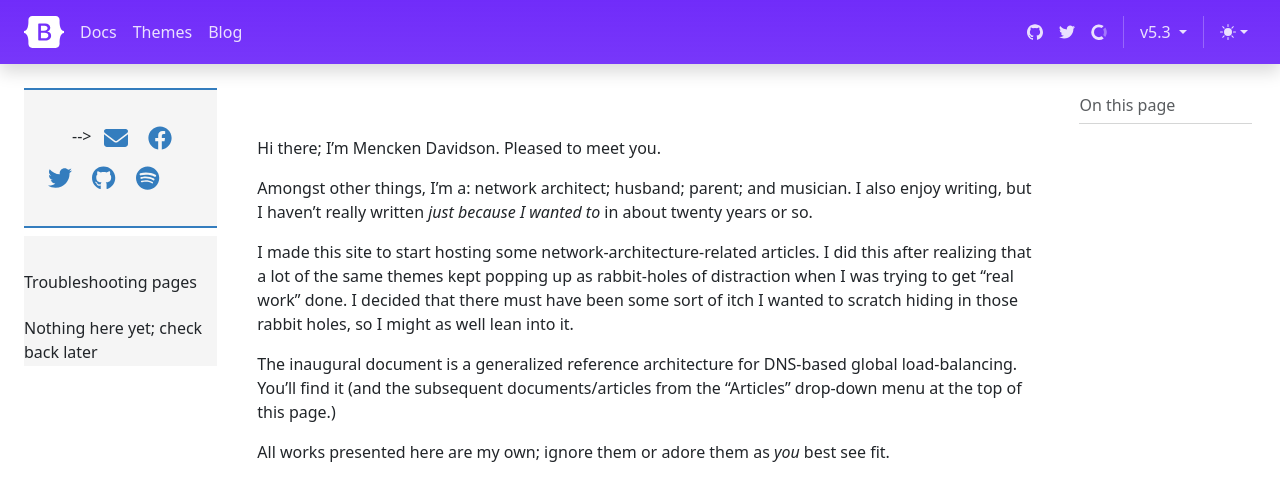
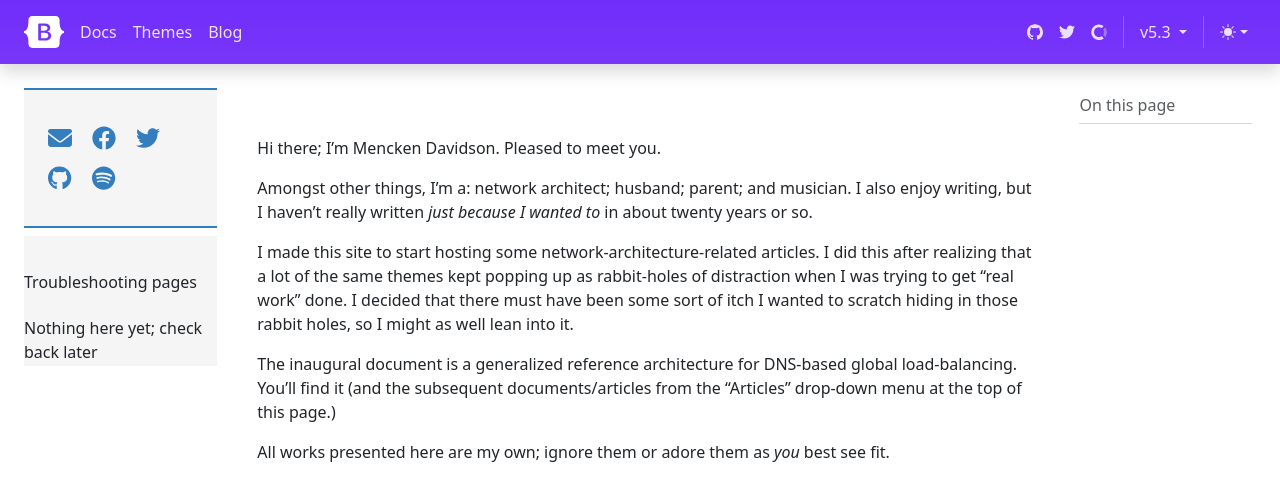
Before and after one commit to menckend/alpha, a Jekyll site: the page built from index.md, in a window 1280 px wide and 900 px high. Shown: the top 501 px of the window. Built offline with Jekyll 4.4.1, drawn with Linux system fonts in a browser that asks for light colours; nearby versions of some CDN libraries; library files that are not in the unit come from our copies.

Commit message:
Update social_media_icons.html

```diff
--- a/_includes/social_media_icons.html
+++ b/_includes/social_media_icons.html
@@ -1,12 +1,12 @@
 {% if site.data.social_media %}
-    <div style="padding-top: 16px; padding-bottom: 16px;"
+    <div style="padding-top: 16px; padding-bottom: 16px;">
         {% assign sm = site.data.social_media %}
         {% for entry in sm %}
             {% assign key = entry | first %}
             {% if sm[key].id %}
-<!--            <svg xmlns="http://www.w3.org/2000/svg" height="2.5em" viewBox="0 0 512 512"><a href="{{ sm[key].href }}{{ sm[key].id }}" title="{{ sm[key].title }}"><path style="fill: {{sm[key].fa-color}}" {{sm[key].fa-icon}}</a></svg> -->
-                <svg xmlns="http://www.w3.org/2000/svg" height="2.5em" viewBox="0 0 512 512"><a href="{{ sm[key].href }}{{ sm[key].id }}" title="{{ sm[key].title }}"><path style="fill: #347DBE" {{sm[key].fa-icon}}</a></svg>
+    <!--            <svg xmlns="http://www.w3.org/2000/svg" height="2.5em" viewBox="0 0 512 512"><a href="{{ sm[key].href }}{{ sm[key].id }}" title="{{ sm[key].title }}"><path style="fill: {{sm[key].fa-color}}" {{sm[key].fa-icon}}</a></svg> -->
+                    <svg xmlns="http://www.w3.org/2000/svg" height="2.5em" viewBox="0 0 512 512"><a href="{{ sm[key].href }}{{ sm[key].id }}" title="{{ sm[key].title }}"><path style="fill: #347DBE" {{sm[key].fa-icon}}</a></svg>
             {% endif %}
         {% endfor %}
-    </div>
+    </div
 {% endif %}
```
